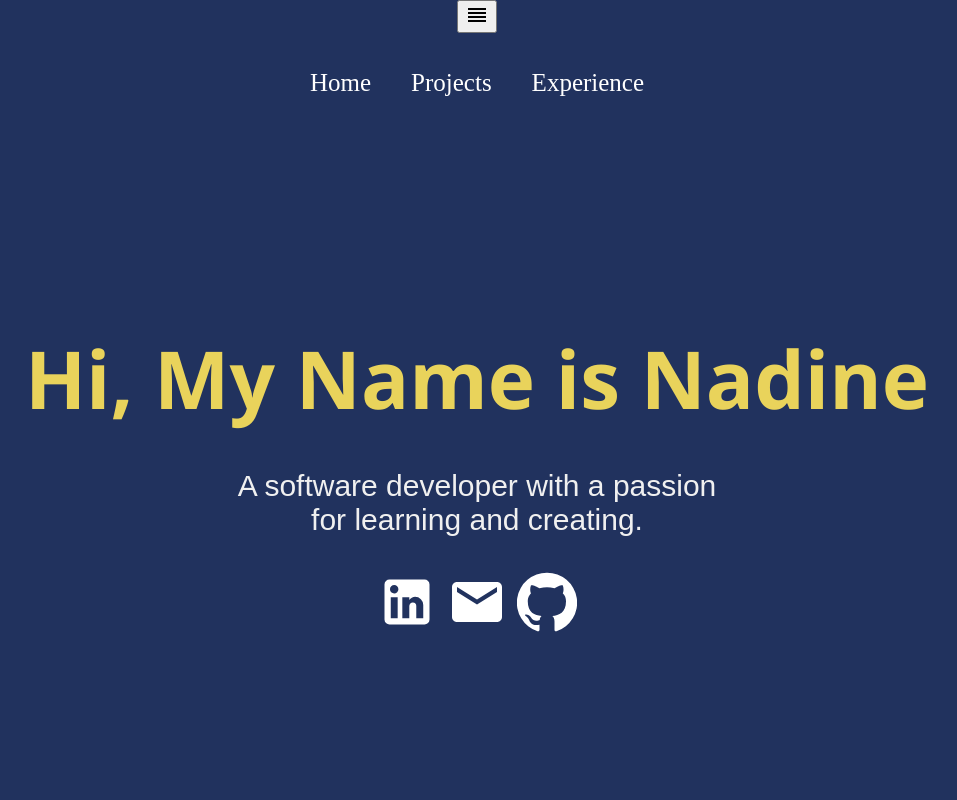
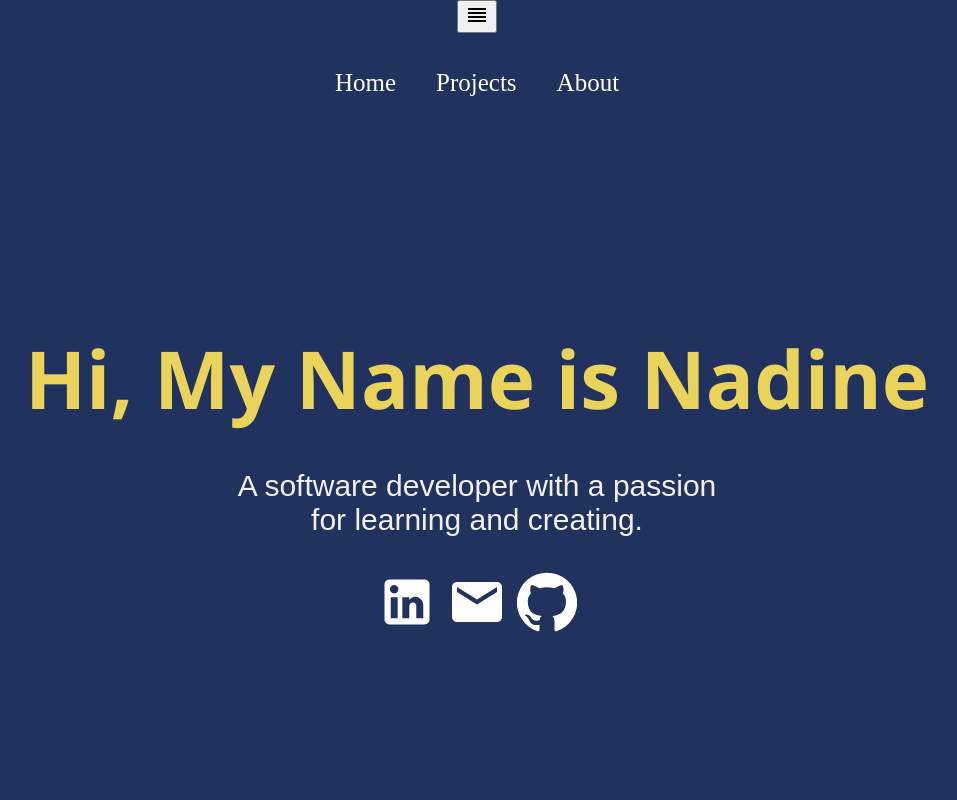
Before and after one commit to nadin3amanda/nadine-portfolio, a React (Create React App) app: page / in a window 1280 px wide. Shown: the top 800 px of the page, without its empty margins (163-1120 px from the left). Built offline with nearby package versions, Linux system fonts and the light colour scheme.

Commit message:
updates on projects

```diff
--- a/src/App.js
+++ b/src/App.js
@@ -5,6 +5,7 @@ import Projects from "./pages/Projects";
 import About from "./pages/About";
 import Navbar from "./components/Navbar";
 import Footer from "./components/Footer";
+import ProjectDisplay from "./pages/ProjectDisplay";
 
 function App() {
   return (
@@ -13,8 +14,9 @@ function App() {
         <Navbar />
         <Routes>
           <Route path="" element={<Home />} />
-          <Route path="" element={<Projects />} />
-          <Route path="" element={<About />} />
+          <Route path="/projects" element={<Projects />} />
+          <Route path="/project/:id" element={<ProjectDisplay />} />
+          <Route path="/experience" element={<About />} />
         </Routes>
         <Footer />
       </Router>
--- a/src/components/Navbar.js
+++ b/src/components/Navbar.js
@@ -23,7 +23,7 @@ function Navbar() {
       <div className="links">
         <Link to="/">Home</Link>
         <Link to="/projects">Projects</Link>
-        <Link to="/experience">Experience</Link>
+        <Link to="/about">About</Link>
       </div>
     </div>
   );
```
